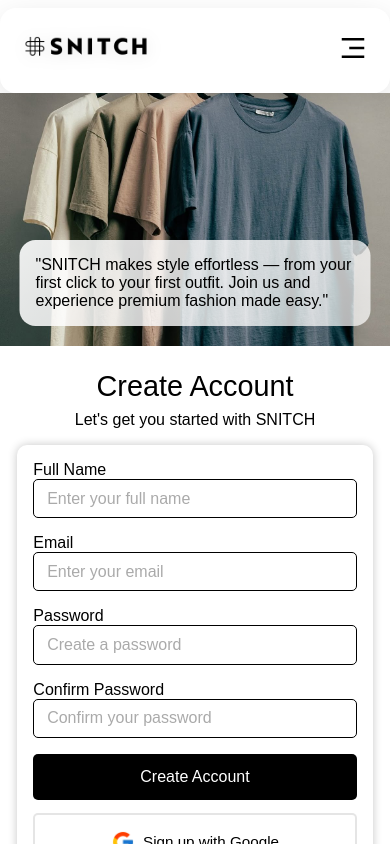
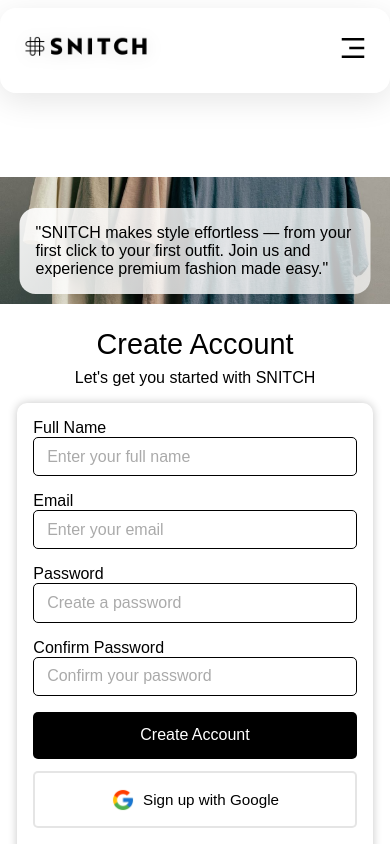
Before and after one commit to yashcoding07/Snitch-hackathon-project, a React (Vite) app: page /Signup in a window 390 px wide. Shown: the top 844 px of the page. Built offline with nearby package versions, Linux system fonts and the light colour scheme.

Commit message:
Fix: Adjusted login/signup page padding-top to account for fixed navbar

```diff
--- a/src/pages/Login.css
+++ b/src/pages/Login.css
@@ -7,6 +7,7 @@
     min-height: 100vh;
     background-color: white;
     user-select: none;
+    padding-top: 50px;
 }
 
 .loginform {
@@ -274,6 +275,7 @@
     .login {
         flex-direction: column;
         min-height: 100vh;
+        padding-top: 60px;
     }
 
     .loginform {
@@ -326,7 +328,7 @@
 /* Mobile phones */
 @media (max-width: 480px) {
     .login {
-        padding: 0;
+        padding-top: 50px;
     }
 
     .loginform {
--- a/src/pages/Signup.css
+++ b/src/pages/Signup.css
@@ -7,6 +7,7 @@
     min-height: 100vh;
     background-color: white;
     user-select: none;
+    padding-top: 50px;
 }
 
 .loginform {
@@ -274,6 +275,7 @@
     .login {
         flex-direction: column;
         min-height: 100vh;
+        padding-top: 60px;
     }
 
     .loginform {
@@ -285,7 +287,7 @@
 
     .loginhero {
         width: 100%;
-        height: 40vh;
+        height: 25vh;
         order: 1;
     }
 
@@ -326,7 +328,7 @@
 /* Mobile phones */
 @media (max-width: 480px) {
     .login {
-        padding: 0;
+        padding-top: 50px;
     }
 
     .loginform {
@@ -334,7 +336,7 @@
     }
 
     .loginhero {
-        height: 30vh;
+        height: 15vh;
     }
 
     .loginform h1 {
```
